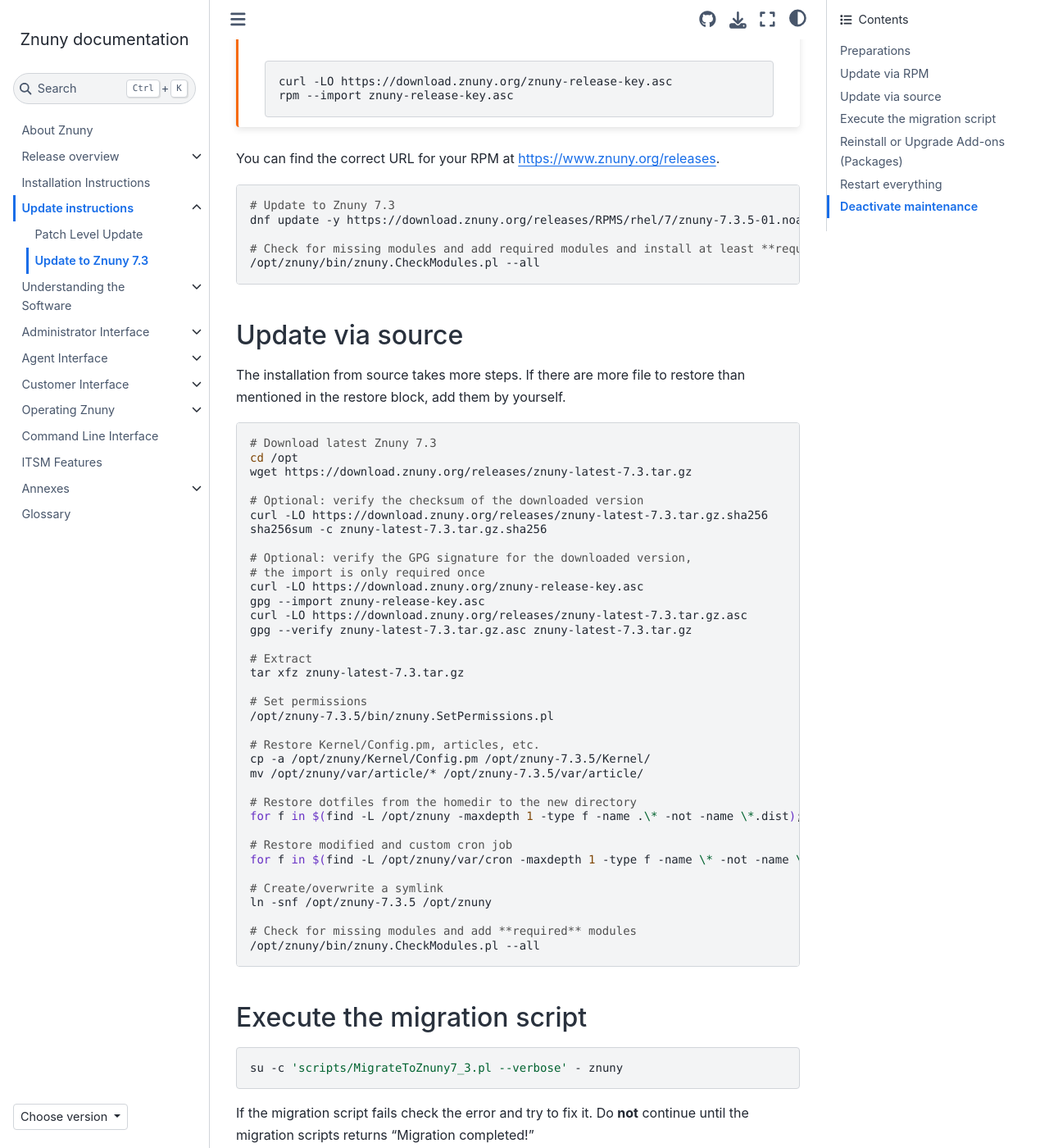
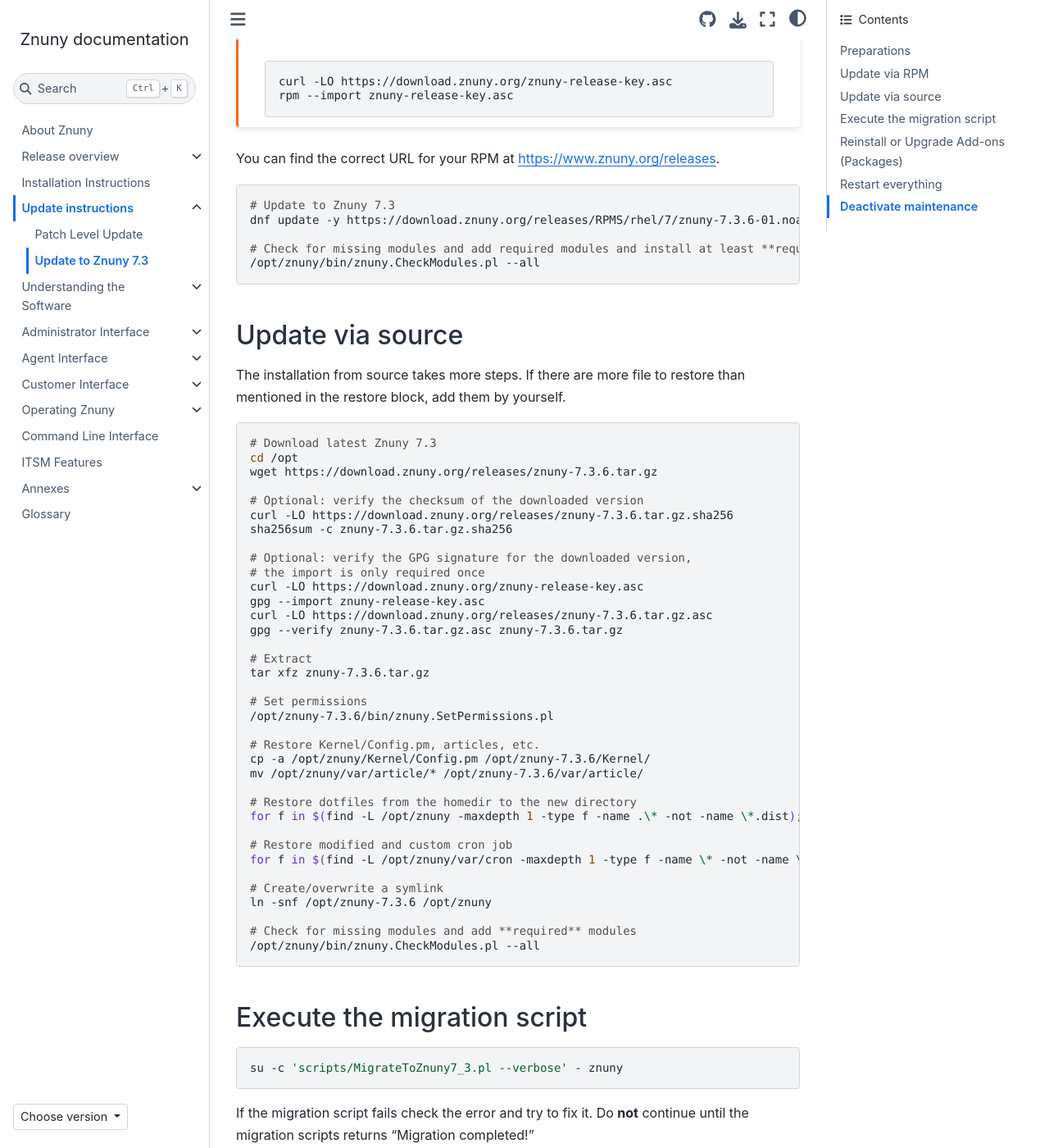
Before and after one commit to znuny/manual, a Sphinx documentation site: the page built from source/updating/update-7.3.rst, in a window 1280 px wide and 1400 px high, scrolled down 1679 px. Shown: the whole window at 82% size. Built offline with Sphinx 7.4.7 and the Sphinx Book theme 1.1.4, drawn with Linux system fonts in a browser that asks for light colours; some of the changed text lies outside the part shown.

Commit message:
Updated for Znuny 7.3.6 release

```diff
--- a/source/releases/index.rst
+++ b/source/releases/index.rst
@@ -24,6 +24,7 @@
 .. toctree::
    :maxdepth: 1
 
+   7_3_6/index
    7_3_5/index
    7_3_4/index
    7_3_3/index
--- a/source/updating/update-7.3.rst
+++ b/source/updating/update-7.3.rst
@@ -86,7 +86,7 @@
 .. code-block:: bash
 
 	# Update to Znuny 7.3
-	dnf update -y https://download.znuny.org/releases/RPMS/rhel/7/znuny-7.3.5-01.noarch.rpm
+	dnf update -y https://download.znuny.org/releases/RPMS/rhel/7/znuny-7.3.6-01.noarch.rpm
 
 	# Check for missing modules and add required modules and install at least **required** modules.
 	/opt/znuny/bin/znuny.CheckModules.pl --all
@@ -102,37 +102,37 @@
 
   # Download latest Znuny 7.3
   cd /opt
-  wget https://download.znuny.org/releases/znuny-latest-7.3.tar.gz
+  wget https://download.znuny.org/releases/znuny-7.3.6.tar.gz
 
   # Optional: verify the checksum of the downloaded version
-  curl -LO https://download.znuny.org/releases/znuny-latest-7.3.tar.gz.sha256
-  sha256sum -c znuny-latest-7.3.tar.gz.sha256
+  curl -LO https://download.znuny.org/releases/znuny-7.3.6.tar.gz.sha256
+  sha256sum -c znuny-7.3.6.tar.gz.sha256
 
   # Optional: verify the GPG signature for the downloaded version,
   # the import is only required once
   curl -LO https://download.znuny.org/znuny-release-key.asc
   gpg --import znuny-release-key.asc
-  curl -LO https://download.znuny.org/releases/znuny-latest-7.3.tar.gz.asc
-  gpg --verify znuny-latest-7.3.tar.gz.asc znuny-latest-7.3.tar.gz
+  curl -LO https://download.znuny.org/releases/znuny-7.3.6.tar.gz.asc
+  gpg --verify znuny-7.3.6.tar.gz.asc znuny-7.3.6.tar.gz
 
   # Extract
-  tar xfz znuny-latest-7.3.tar.gz
+  tar xfz znuny-7.3.6.tar.gz
 
   # Set permissions
-  /opt/znuny-7.3.5/bin/znuny.SetPermissions.pl
+  /opt/znuny-7.3.6/bin/znuny.SetPermissions.pl
 
   # Restore Kernel/Config.pm, articles, etc.
-  cp -a /opt/znuny/Kernel/Config.pm /opt/znuny-7.3.5/Kernel/
-  mv /opt/znuny/var/article/* /opt/znuny-7.3.5/var/article/
+  cp -a /opt/znuny/Kernel/Config.pm /opt/znuny-7.3.6/Kernel/
+  mv /opt/znuny/var/article/* /opt/znuny-7.3.6/var/article/
 
   # Restore dotfiles from the homedir to the new directory
-  for f in $(find -L /opt/znuny -maxdepth 1 -type f -name .\* -not -name \*.dist); do cp -av "$f" /opt/znuny-7.3.5/; done
+  for f in $(find -L /opt/znuny -maxdepth 1 -type f -name .\* -not -name \*.dist); do cp -av "$f" /opt/znuny-7.3.6/; done
 
   # Restore modified and custom cron job
-  for f in $(find -L /opt/znuny/var/cron -maxdepth 1 -type f -name \* -not -name \*.dist); do cp -av "$f" /opt/znuny-7.3.5/var/cron/; done
+  for f in $(find -L /opt/znuny/var/cron -maxdepth 1 -type f -name \* -not -name \*.dist); do cp -av "$f" /opt/znuny-7.3.6/var/cron/; done
 
   # Create/overwrite a symlink
-  ln -snf /opt/znuny-7.3.5 /opt/znuny
+  ln -snf /opt/znuny-7.3.6 /opt/znuny
 
   # Check for missing modules and add **required** modules
   /opt/znuny/bin/znuny.CheckModules.pl --all
@@ -158,8 +158,8 @@
 .. code-block:: shell
 
     # Make sure all add-ons are correct installed after a patch level update
+    su -c 'scripts/MigrateToZnuny7_3.pl --verbose' - znuny
     su -c 'bin/znuny.Console.pl Admin::Package::ReinstallAll' - znuny
-    su -c 'scripts/MigrateToZnuny7_3.pl --verbose' - znuny
     # Upgrade all packages
     su -c 'bin/znuny.Console.pl Admin::Package::UpgradeAll' - znuny
     su -c 'scripts/MigrateToZnuny7_3.pl --verbose' - znuny
```
Also changed, not shown: source/installation/index.rst (+8 -8 lines), source/releases/7_3_6/index.rst (added, +42 -0 lines), source/updating/patchlevel.rst (+14 -14 lines), .gitlab-ci.yml.
